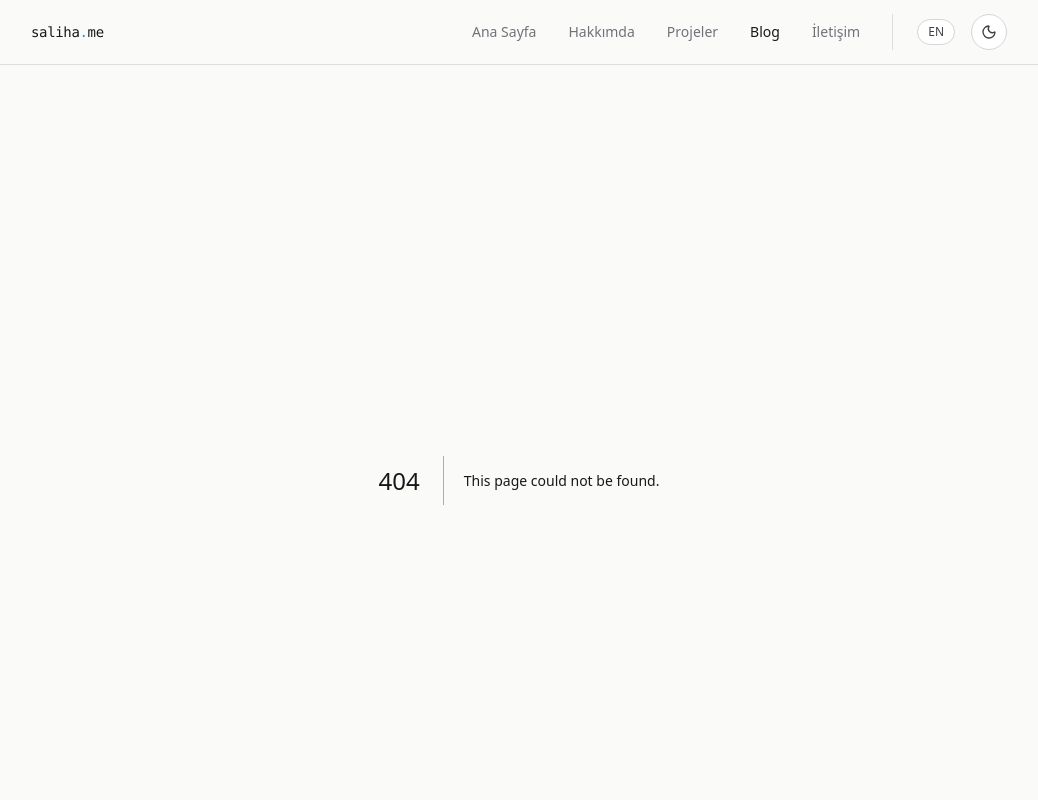
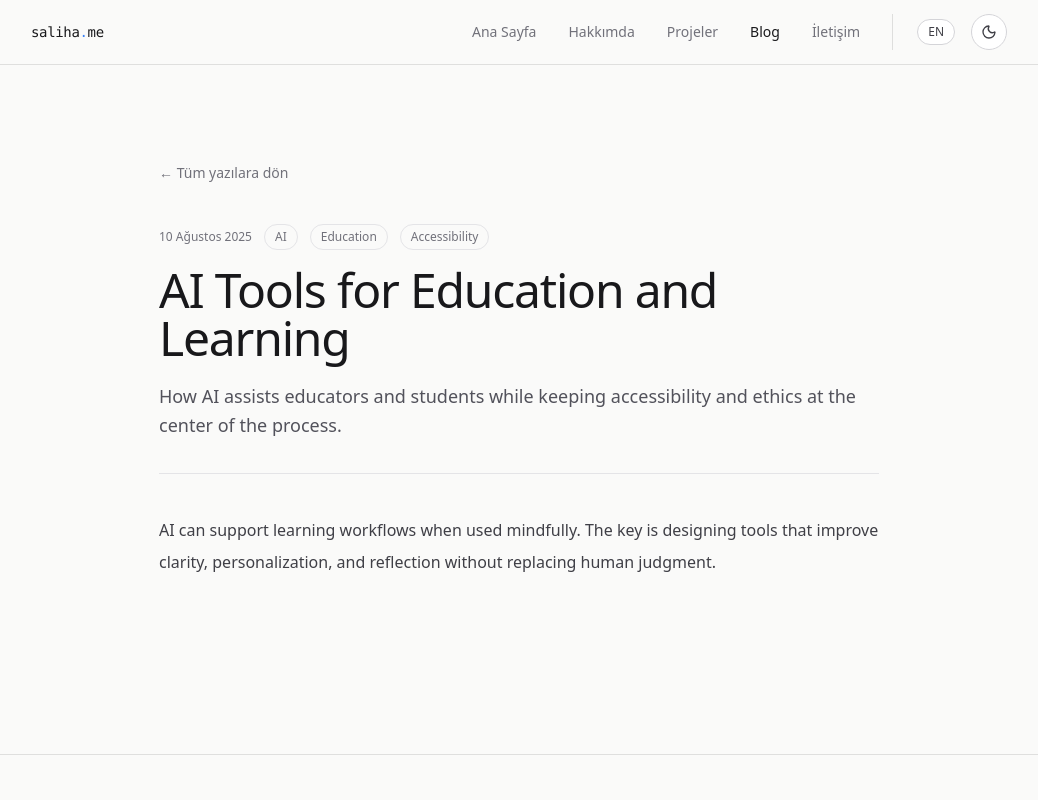
Before and after one commit to SalihaKaraman/SalihaKrmn, a Next.js app: page /blog/ai-powered-learning-tools in a window 1280 px wide. Before the commit this address had no page. Shown: the top 800 px of the page, without its empty margins (121-1159 px from the left). Built offline with nearby package versions, Linux system fonts and the light colour scheme.

Commit message:
feat: add Blog and BlogPost pages with dynamic routing and content rendering

```diff
--- /dev/null
+++ b/src/app/blog/[slug]/page.tsx
@@ -0,0 +1,57 @@
+import Link from 'next/link';
+import { notFound } from 'next/navigation';
+import { blogPosts, getBlogPost } from '@/lib/blog';
+
+export function generateStaticParams() {
+  return blogPosts.map((post) => ({ slug: post.slug }));
+}
+
+export default async function BlogPostPage({
+  params,
+}: {
+  params: Promise<{ slug: string }>;
+}) {
+  const { slug } = await params;
+  const post = getBlogPost(slug);
+
+  if (!post) notFound();
+
+  return (
+    <article className="mx-auto max-w-3xl px-6 pb-24 pt-20">
+      <Link
+        href="/blog"
+        className="text-sm text-zinc-500 transition hover:text-zinc-900 dark:text-zinc-400 dark:hover:text-zinc-50"
+      >
+        ← Tüm yazılara dön
+      </Link>
+
+      <header className="mb-10 mt-10 border-b border-zinc-200 pb-8 dark:border-zinc-800">
+        <div className="mb-4 flex flex-wrap items-center gap-3 text-xs text-zinc-500 dark:text-zinc-400">
+          <time dateTime={post.publishedAt}>
+            {new Date(post.publishedAt).toLocaleDateString('tr-TR', {
+              year: 'numeric',
+              month: 'long',
+              day: 'numeric',
+              timeZone: 'UTC',
+            })}
+          </time>
+          {post.tags.map((tag) => (
+            <span key={tag} className="rounded-full border border-zinc-200 px-2.5 py-1 dark:border-zinc-700">
+              {tag}
+            </span>
+          ))}
+        </div>
+        <h1 className="text-3xl font-medium leading-tight tracking-tight md:text-5xl">
+          {post.title}
+        </h1>
+        <p className="mt-5 text-lg leading-relaxed text-zinc-600 dark:text-zinc-400">
+          {post.summary}
+        </p>
+      </header>
+
+      <div className="whitespace-pre-line text-base leading-8 text-zinc-700 dark:text-zinc-300">
+        {post.content}
+      </div>
+    </article>
+  );
+}
--- /dev/null
+++ b/src/app/blog/page.tsx
@@ -0,0 +1,29 @@
+import BlogCard from '@/components/BlogCard';
+import { blogPosts } from '@/lib/blog';
+
+export const metadata = {
+  title: 'Blog | Saliha Karaman',
+  description: 'Matematik eğitimi, teknoloji ve öğrenme üzerine yazılar.',
+};
+
+export default function BlogPage() {
+  return (
+    <div className="mx-auto max-w-5xl px-6 pb-24 pt-20">
+      <header className="mb-12 max-w-3xl">
+        <p className="label mb-3">Blog</p>
+        <h1 className="text-3xl font-medium tracking-tight md:text-5xl">
+          Notlar, denemeler, kısa yazılar.
+        </h1>
+        <p className="mt-5 text-base leading-relaxed text-zinc-600 dark:text-zinc-400">
+          Web geliştirme, mobil ve eğitim teknolojileri üzerine yazılar.
+        </p>
+      </header>
+
+      <div className="border-t border-zinc-200 dark:border-zinc-800">
+        {blogPosts.map((post) => (
+          <BlogCard key={post.slug} post={post} />
+        ))}
+      </div>
+    </div>
+  );
+}
```
